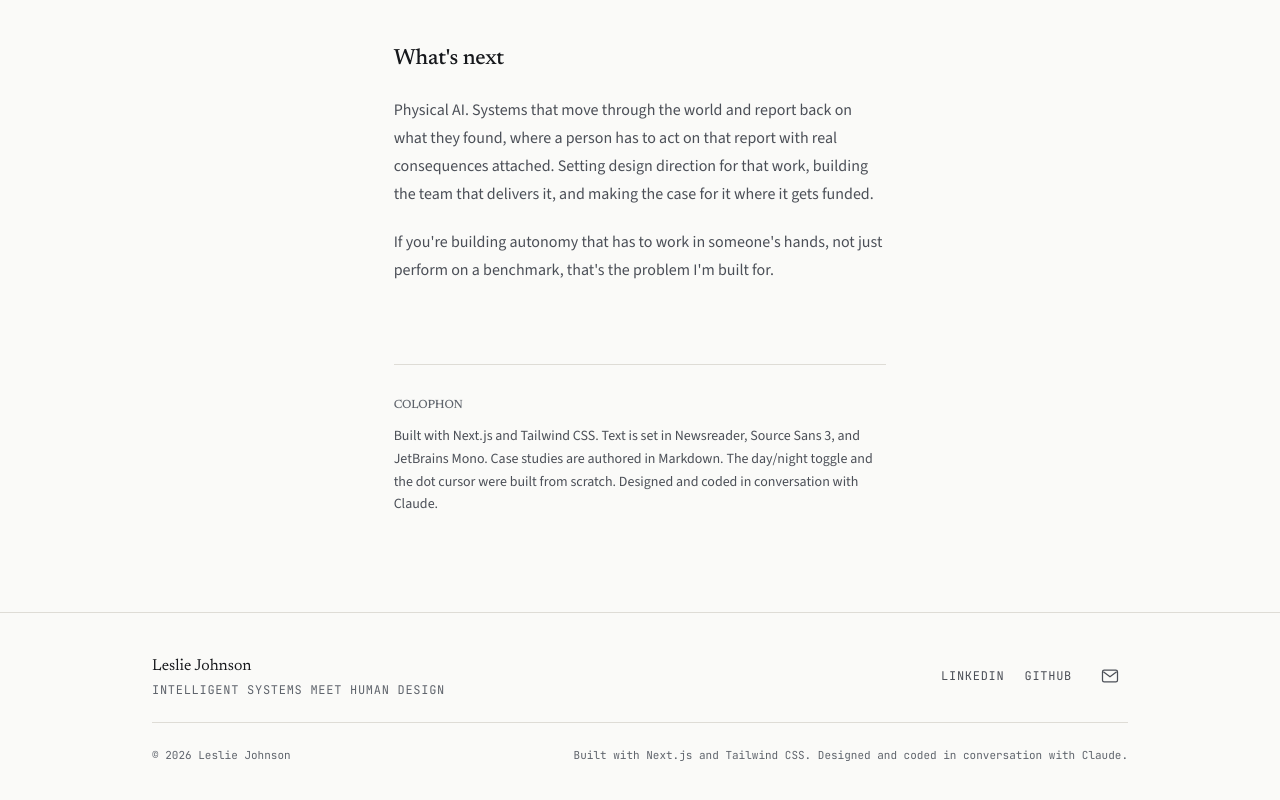
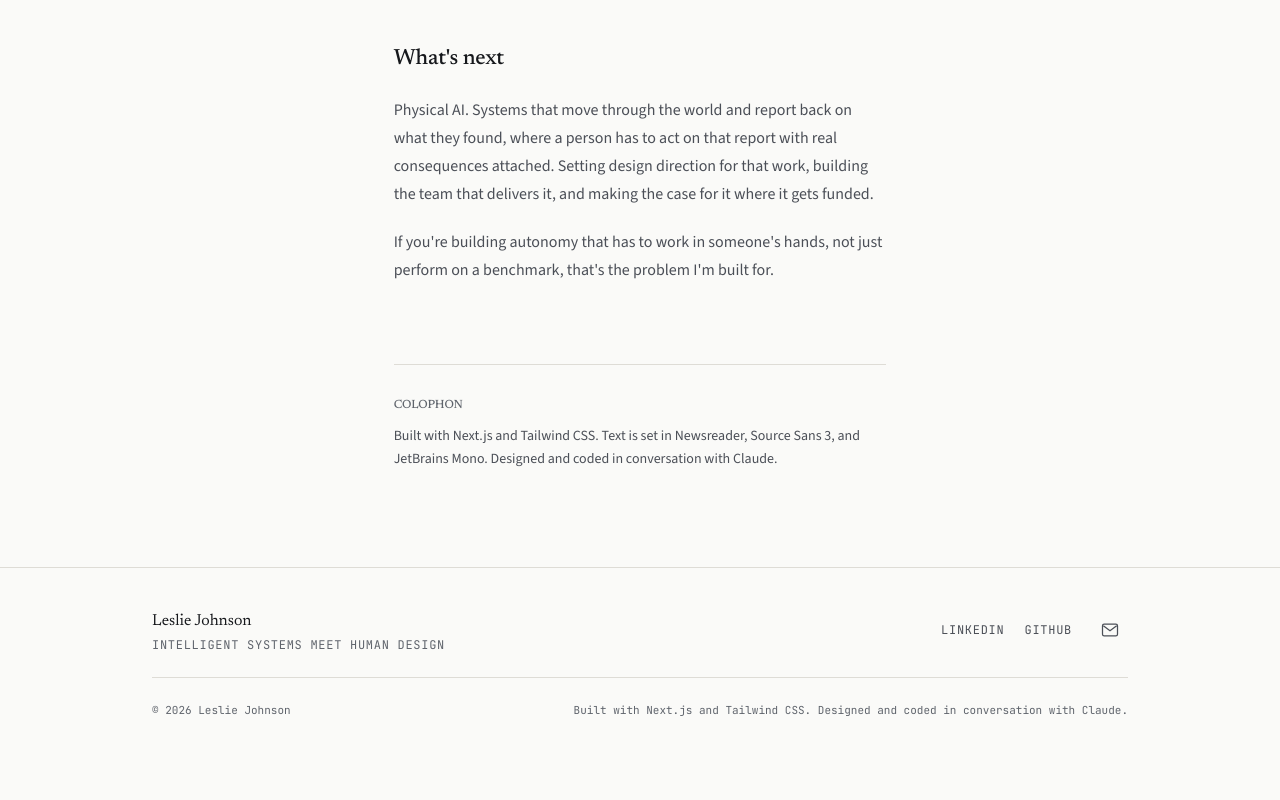
Before and after one commit to lesliejohnson-io/portfolio-site, a Next.js app: page /about in a window 1280 px wide. Shown: the part 2654-3454 px from the top of the page. After the commit the page ends 3412 px from the top, so only its background shows below. Built offline with nearby package versions, Linux system fonts and the light colour scheme.

Commit message:
Trim colophon to build stack and authorship
Drops the Markdown-authoring and from-scratch toggle/cursor lines.

```diff
--- a/app/about/page.tsx
+++ b/app/about/page.tsx
@@ -22,9 +22,8 @@ export default function AboutPage() {
         </h2>
         <p className="mt-3 text-sm leading-relaxed text-fg-secondary">
           Built with Next.js and Tailwind CSS. Text is set in Newsreader,
-          Source Sans 3, and JetBrains Mono. Case studies are authored in
-          Markdown. The day/night toggle and the dot cursor were built from
-          scratch. Designed and coded in conversation with Claude.
+          Source Sans 3, and JetBrains Mono. Designed and coded in conversation
+          with Claude.
         </p>
       </footer>
     </article>
```
